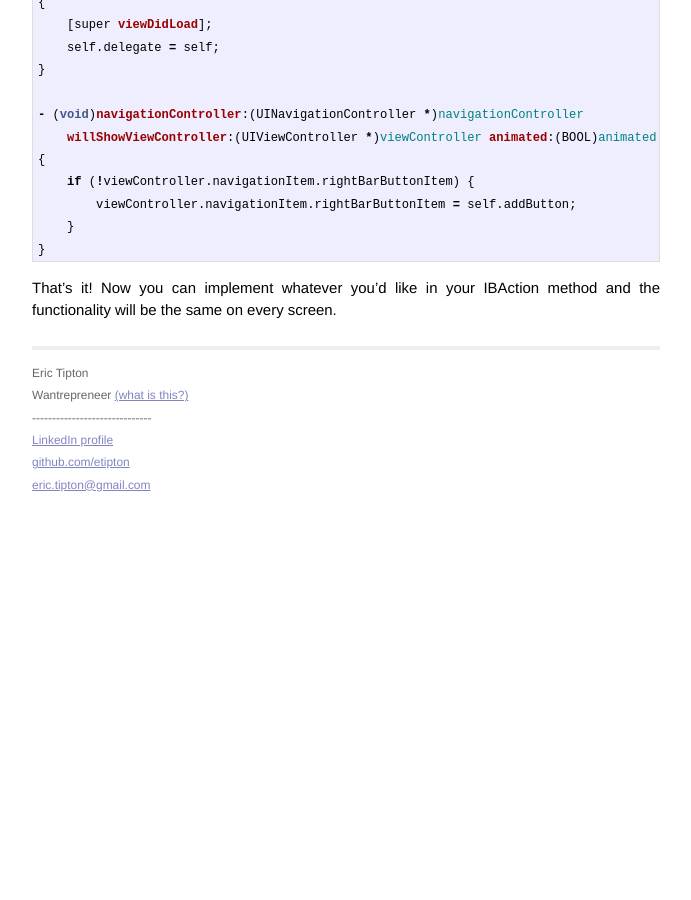
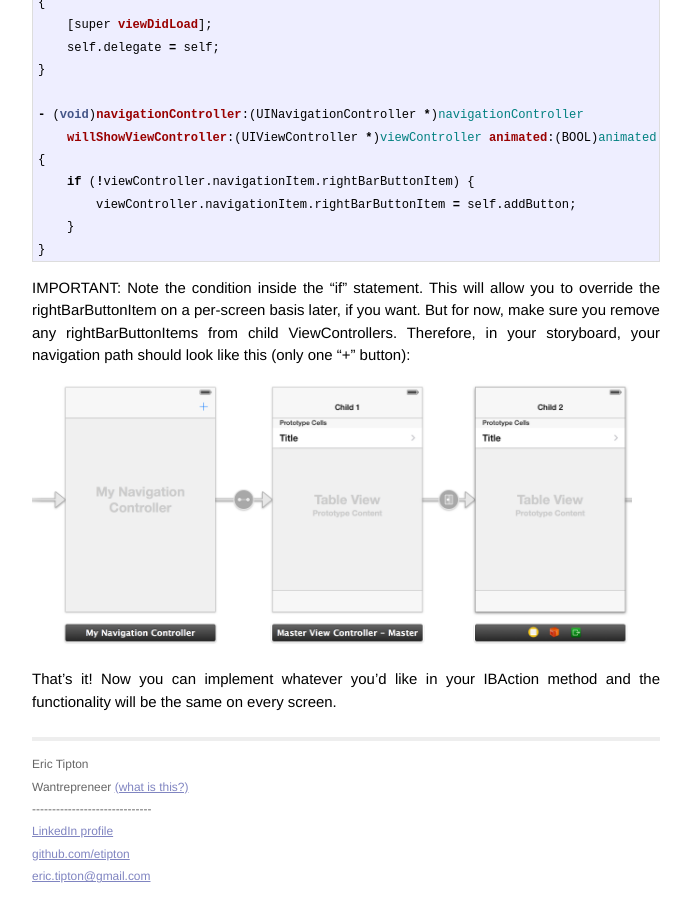
Before and after one commit to etipton/etipton.github.io, a Jekyll site: the page built from _posts/2014-02-12-ios-shared-barbuttonitems.markdown, in a window 1280 px wide and 900 px high, scrolled down 3441 px. Shown: the whole window, without its empty margins (294-985 px from the left). Built offline with Jekyll 4.4.1, drawn with Linux system fonts in a browser that asks for light colours; Markdown is read by kramdown in place of the engine named in the settings; before the commit the page ends 3949 px from its top, so only the background shows below that.

Commit message:
added one more bit to the last post

```diff
--- a/_posts/2014-02-12-ios-shared-barbuttonitems.markdown
+++ b/_posts/2014-02-12-ios-shared-barbuttonitems.markdown
@@ -90,5 +90,11 @@ class, replacing "addButton" with the name of your IBOutlet property:
 }
 {% endhighlight %}
 
+IMPORTANT: Note the condition inside the "if" statement. This will allow you to override the rightBarButtonItem on a
+per-screen basis later, if you want. But for now, make sure you remove any rightBarButtonItems from child
+ViewControllers. Therefore, in your storyboard, your navigation path should look like this (only one "+" button):
+
+<img src="/images/final-shared-barbutton-storyboard.png" width=600 />
+
 That's it! Now you can implement whatever you'd like in your IBAction method and the functionality will be the same on
 every screen.
```
Also changed, not shown: images/final-shared-barbutton-storyboard.png (added).
